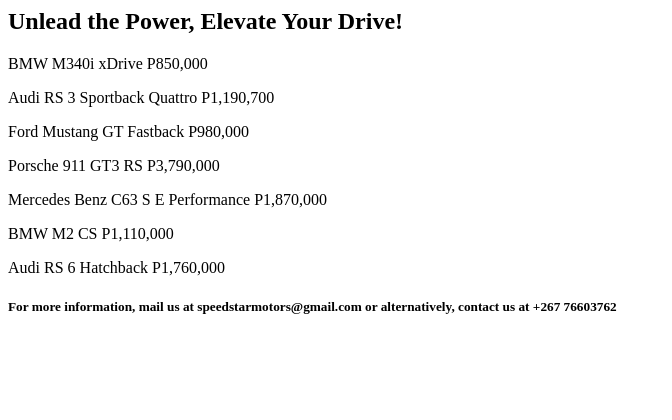
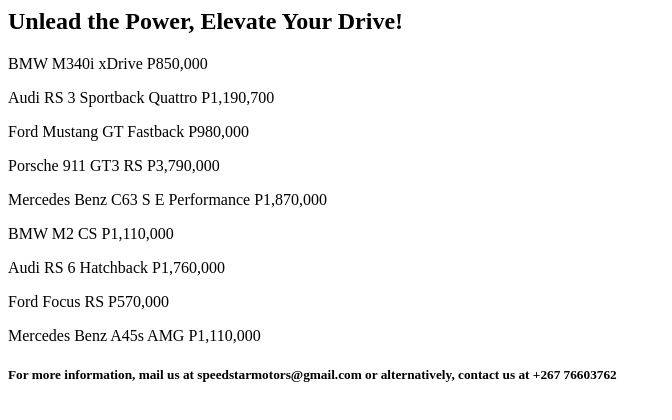
Before and after one commit to bida24-109/SpeedStar-Motors, a plain HTML site: page index.html in a window 1280 px wide. Shown: the whole page, without its empty margins (0-672 px from the left). Drawn offline with Linux system fonts and the light colour scheme.

Commit message:
Update index.html

```diff
--- a/index.html
+++ b/index.html
@@ -4,6 +4,7 @@
 </head>
 <body>
 <h2>Unlead the Power, Elevate Your Drive!</h2>
+
 <p>BMW M340i xDrive   P850,000</p>
 <p>Audi RS 3 Sportback Quattro   P1,190,700</p>
 <p>Ford Mustang GT Fastback   P980,000</p>
@@ -11,6 +12,8 @@
 <p>Mercedes Benz C63 S E Performance   P1,870,000</p>
 <p>BMW M2 CS   P1,110,000</p>
 <p>Audi RS 6 Hatchback   P1,760,000</p>
+<p>Ford Focus RS   P570,000</p>
+<p>Mercedes Benz A45s AMG   P1,110,000</p>
 
 <h5>For more information, mail us at speedstarmotors@gmail.com or alternatively, contact us at +267 76603762</h5>
 </body>
```
